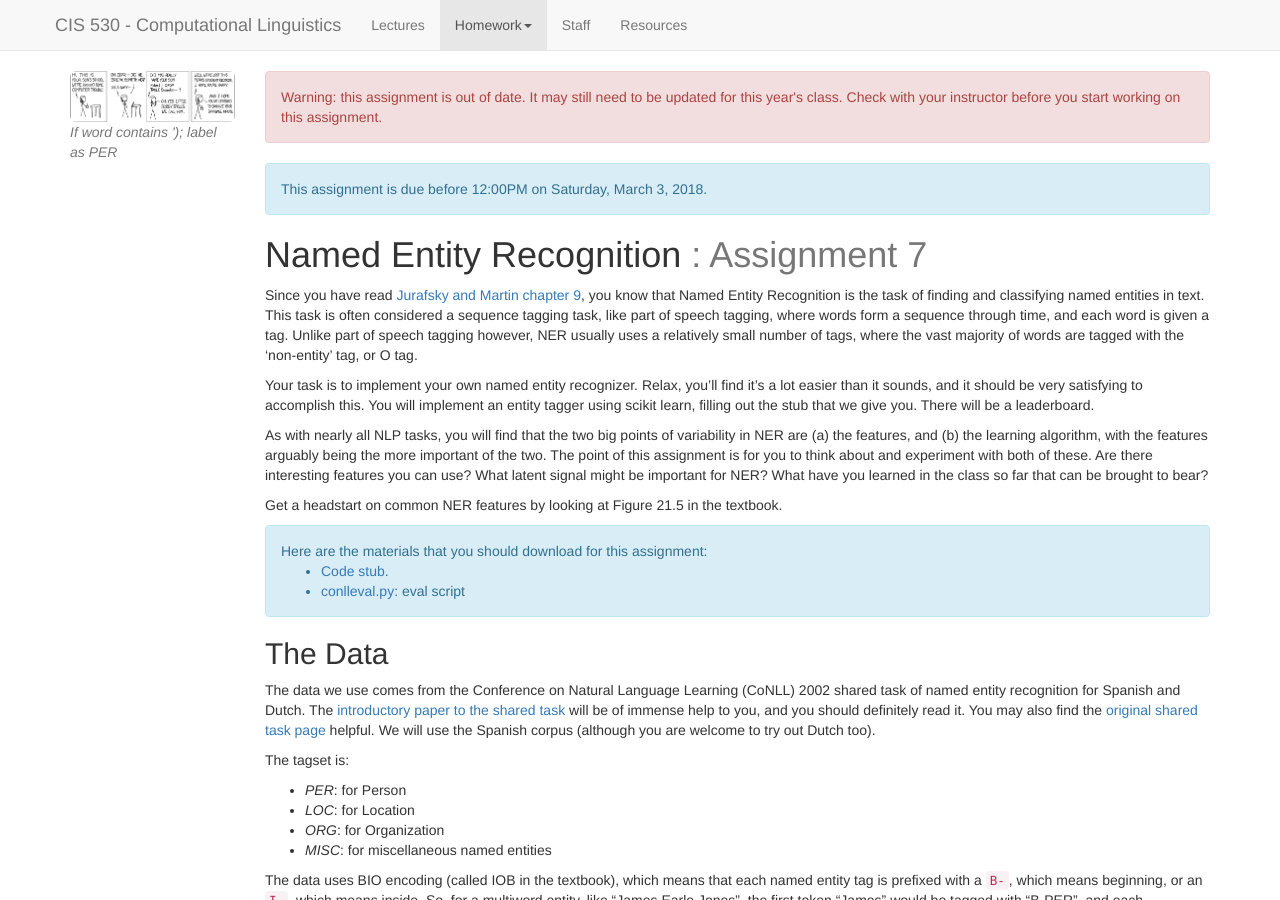
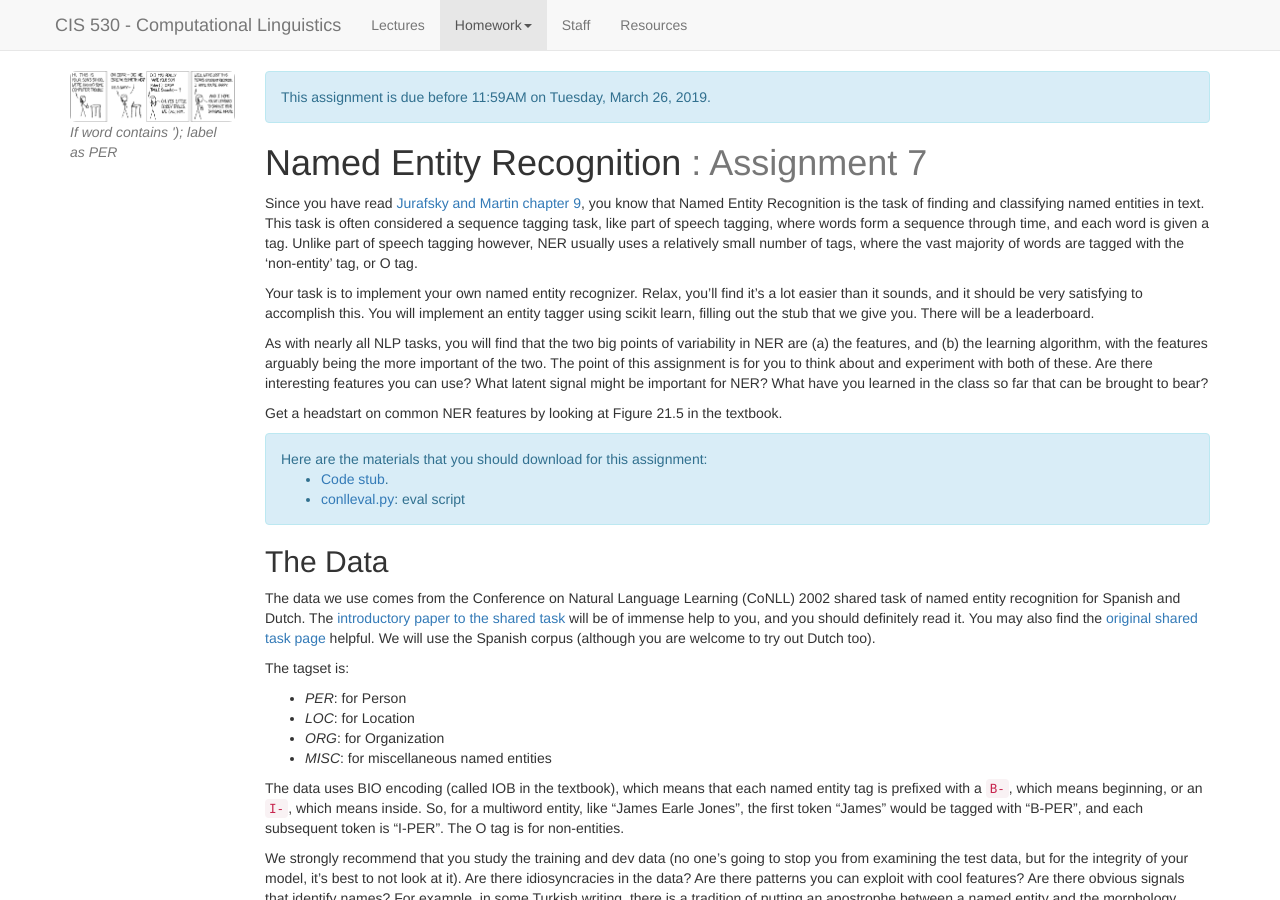
Before and after one commit to computational-linguistics-class/computational-linguistics-class.github.io, a Jekyll site: the page built from assignment7.md, in a window 1280 px wide and 900 px high. Built offline with Jekyll 4.4.1, drawn with Linux system fonts in a browser that asks for light colours; nearby versions of some CDN libraries; a script that is not in the unit is left out.

Commit message:
Update assignment7.md

```diff
--- a/assignment7.md
+++ b/assignment7.md
@@ -5,8 +5,8 @@
 img_link: https://xkcd.com/327/
 title: Homework 7 - Named Entity Recognition
 active_tab: homework
-release_date: 2018-02-21
-due_date: 2018-03-03T12:00:00EST
+release_date: 2019-03-20
+due_date: 2019-03-26 T11:59:59EST
 attribution: This assignment is inspired by a similar assignment from Michael Elhadad's [NLP class](https://www.cs.bgu.ac.il/~elhadad/nlp17.html) at Ben-Gurion University of the Negev. Stephen Mayhew developed this homework assignment for UPenn's CIS 530 class in Spring 2018.
 ---
 
```
